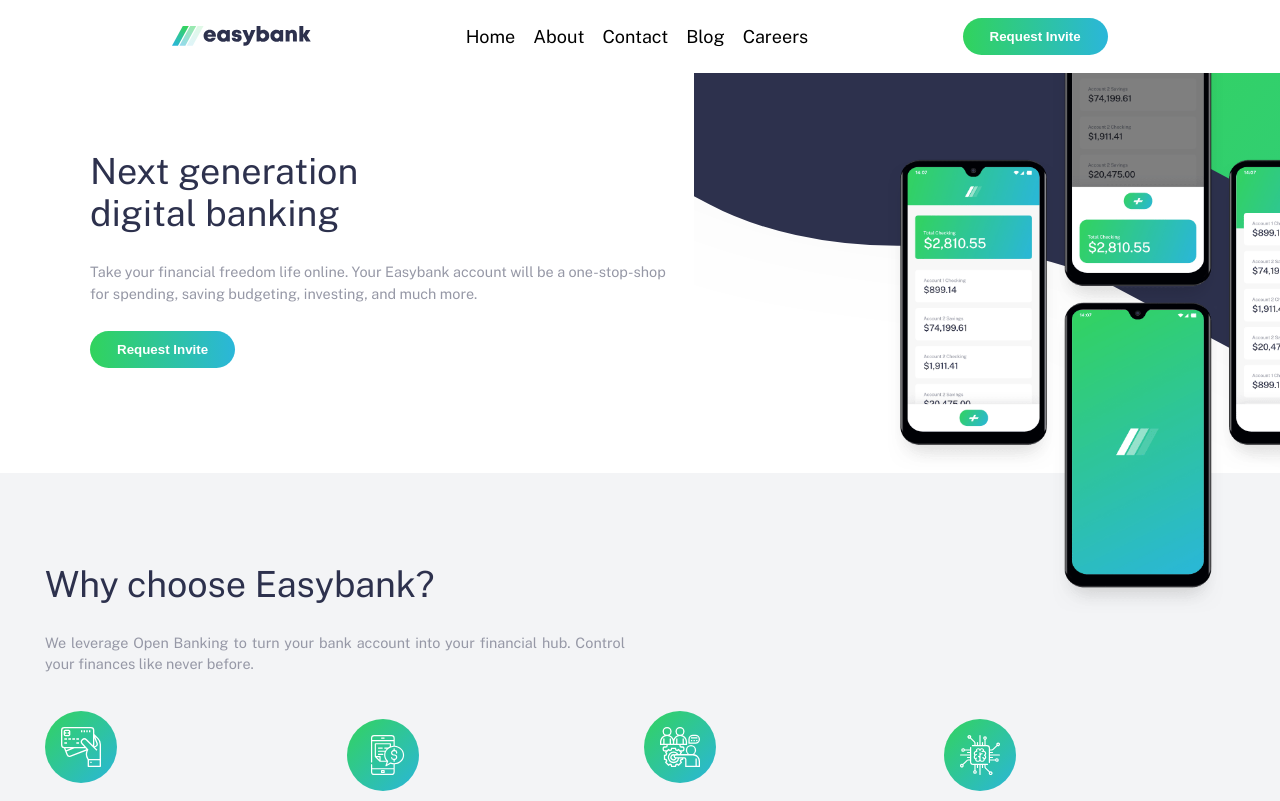
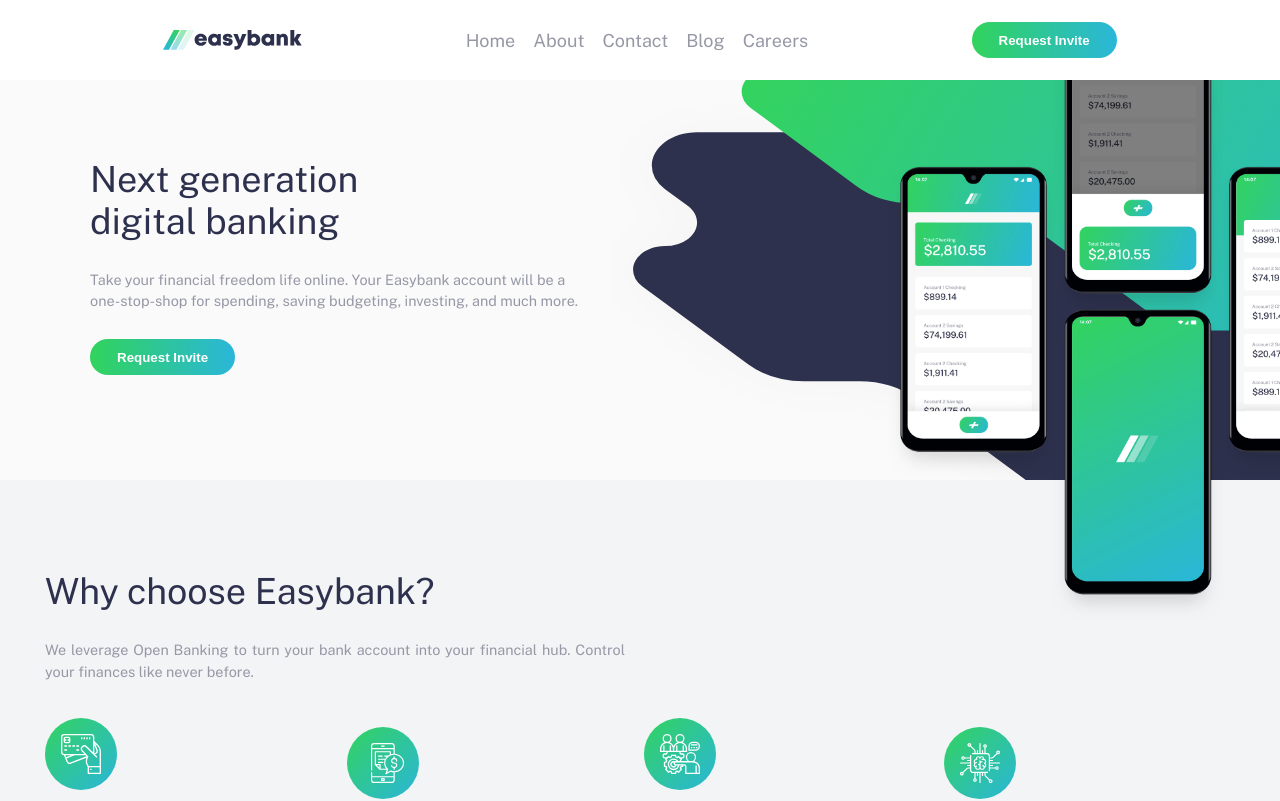
Before and after one commit to kingdavidHub/easybank-page, a React (Vite) app: page / in a window 1280 px wide. Shown: the top 801 px of the page. Built offline with nearby package versions, Linux system fonts and the light colour scheme.

Commit message:
Refactor Header and Hero components for improved responsiveness and accessibility; update styles and navigation links

```diff
--- a/src/components/Blog/Blog.module.css
+++ b/src/components/Blog/Blog.module.css
@@ -61,8 +61,8 @@
 
   .bContainer > :nth-child(2)  {
     align-items: center;
-    justify-content: space-evenly;
-
+    justify-content: space-around;
+    flex-wrap: wrap;
   }
 }
 @media (min-width: 1024px) {
--- a/src/components/Header/Header.jsx
+++ b/src/components/Header/Header.jsx
@@ -8,14 +8,17 @@ import classNames from "classnames";
 const Header = () => {
   const [isOpen, setIsOpen] = useState(false);
 
-  const getNavStyles = () => {
-    return document.documentElement.clientWidth < 768 ? { display: "none" } : {};
-  };
-
   return (
     <header>
       <div className={styles.nWrapper}>
-        <div className={classNames("innerWidth", "flexCenter", "paddings", styles.nContainer)}>
+        <div
+          className={classNames(
+            "innerWidth",
+            "flexCenter",
+            "paddings",
+            styles.nContainer
+          )}
+        >
           <img src={EasyBankLogo} alt="EasyBank Logo" />
 
           {/* Desktop styles */}
@@ -23,19 +26,19 @@ const Header = () => {
             <ul>
               <div className={classNames("flexCenter", styles.desktopMenu)}>
                 <li>
-                  <a href="">Home</a>
+                  <a href="#Home">Home</a>
                 </li>
                 <li>
-                  <a href="">About</a>
+                  <a href="#About">About</a>
                 </li>
                 <li>
-                  <a href="">Contact</a>
+                  <a href="#Contact">Contact</a>
                 </li>
                 <li>
-                  <a href="">Blog</a>
+                  <a href="#Blog">Blog</a>
                 </li>
                 <li>
-                  <a href="">Careers</a>
+                  <a href="#Careers">Careers</a>
                 </li>
               </div>
             </ul>
@@ -46,29 +49,28 @@ const Header = () => {
                 [styles.active]: isOpen,
                 [styles.closed]: !isOpen,
               })}
-              style={getNavStyles()}
             >
               <ul className="flexColCenter">
-                <li>
-                  <a href="">Home</a>
+              <li>
+                  <a href="#Home">Home</a>
                 </li>
                 <li>
-                  <a href="">About</a>
+                  <a href="#About">About</a>
                 </li>
                 <li>
-                  <a href="">Contact</a>
+                  <a href="#Contact">Contact</a>
                 </li>
                 <li>
-                  <a href="">Blog</a>
+                  <a href="#Blog">Blog</a>
                 </li>
                 <li>
-                  <a href="">Careers</a>
+                  <a href="#Careers">Careers</a>
                 </li>
               </ul>
             </div>
           </nav>
 
-          <button className="buttons">Request Invite</button>
+          <button type="button" className="buttons">Request Invite</button>
 
           <div className={styles.nIcon}>
             <button onClick={() => setIsOpen((prev) => !prev)}>
--- a/src/components/Header/Header.module.css
+++ b/src/components/Header/Header.module.css
@@ -2,7 +2,7 @@
   justify-content: space-between;
   background: var(--white);
   position: relative;
-  z-index: 10000;
+  z-index: 6;
 }
 
 .mobileMenu {
@@ -12,6 +12,10 @@
   transform: translateX(-50%);
   width: 90%;
   background: var(--white);
+}
+
+.mobileMenu.active {
+  display: block;
 }
 
 .mobileMenu.closed {
@@ -40,8 +44,20 @@
   display: none;
 }
 
-/* Tablet styles */
 @media (min-width: 768px) {
+  .nContainer{
+    justify-content: space-evenly;
+  }
+}
+
+
+
+
+@media (min-width: 768px), (min-width: 1024px) {
+  .nContainer {
+    padding: 0;
+  }
+
   .mobileMenu,
   .nIcon {
     display: none;
@@ -56,7 +72,17 @@
     gap: 1rem;
   }
 
-  .nContainer{
-    justify-content: space-evenly;
+  .nContainer .desktopMenu a{
+    display: flex;
+    justify-content: center;
+    align-items: center;
+    height: 80px;
+    color: var(--grayish-blue);
+  }
+
+  .desktopMenu a:hover{
+    border-radius: 0;
+    border-bottom: 3px solid var(--lime-green);
+    color: var(--dark-blue);
   }
 }
--- a/src/components/Hero/Hero.jsx
+++ b/src/components/Hero/Hero.jsx
@@ -6,7 +6,7 @@ import classNames from "classnames";
 import { useEffect, useState } from "react";
 
 const Hero = () => {
-  const [width, setWidth] = useState(0);
+  const [width, setWidth] = useState(document.documentElement.clientWidth);
 
   useEffect(() => {
     const currentWidth = () => setWidth(window.innerWidth);
@@ -26,10 +26,11 @@ const Hero = () => {
         <img src={phoneImg} alt="phone" className={styles.phoneOverlay} />
         {/* Image side */}
         <div className={classNames(styles.introContainer)}>
-          <img
-            src={width < 768 ? heroMobileImg : heroDesktopImg}
-            alt="Hero overlay"
-          />
+          {width < 768 ? (
+            <img src={heroMobileImg} alt="Hero overlay" />
+          ) : (
+            <img src={heroDesktopImg} alt="Hero overlay" />
+          )}
         </div>
 
         {/* Content side */}
@@ -50,7 +51,9 @@ const Hero = () => {
             much more.
           </h2>
 
-          <button className="buttons">Request Invite</button>
+          <button type="button" className="buttons">
+            Request Invite
+          </button>
         </div>
       </div>
     </section>
--- a/src/components/Hero/Hero.module.css
+++ b/src/components/Hero/Hero.module.css
@@ -1,6 +1,8 @@
 .hContainer {
   position: relative;
+  background: var(--very-light-gray);
 }
+
 .contentSide {
   gap: 1.5rem;
 }
@@ -31,7 +33,6 @@
   padding-bottom: 5rem;
 }
 
-
 @media (min-width: 1024px), (min-width: 768px) {
   .hContainer .contentSide {
     padding-bottom: 2.5rem;
@@ -40,10 +41,6 @@
   .hContainer {
     flex-direction: row-reverse;
     justify-content: space-between;
-  }
-
-  .hContainer > div {
-    flex: 1;
   }
 
   .introContainer {
@@ -58,7 +55,7 @@
     right: -6rem;
   }
 
-  .introContainer  img {
+  .introContainer img {
     width: unset;
     min-width: 1000px;
     position: absolute;
@@ -68,7 +65,7 @@
   }
 }
 
-@media (min-width: 1024px) {
+@media (min-width: 1024px), (min-width: 768px) {
   .hContainer {
     overflow-x: clip;
   }
@@ -86,10 +83,14 @@
   .phoneOverlay {
     width: 500px;
   }
+
+  .introContainer img {
+    width: 100px;
+  }
 }
 
 @media (min-width: 768px) and (max-width: 1023px) {
-  .hContainer {
+  /* .hContainer {
     overflow-x: clip;
   }
 
@@ -107,6 +108,15 @@
 
   .introContainer img {
     width: 500px;
+  } */
+
+  .hContainer > :nth-child(2) {
+    min-width: 400px;
+  }
+
+
+  .hContainer > :nth-child(1) {
+    min-width: 400px;
   }
 }
 
```
